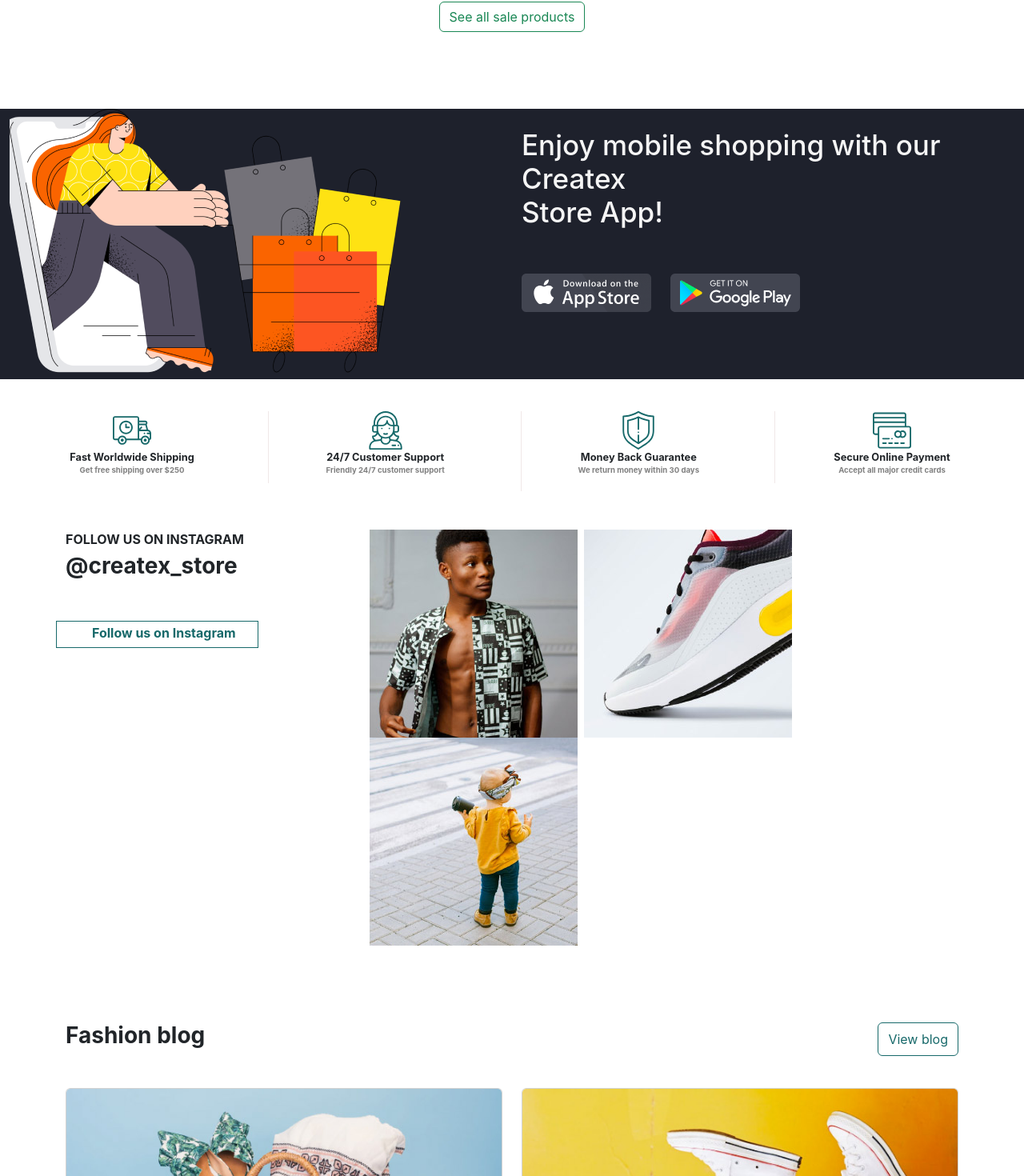
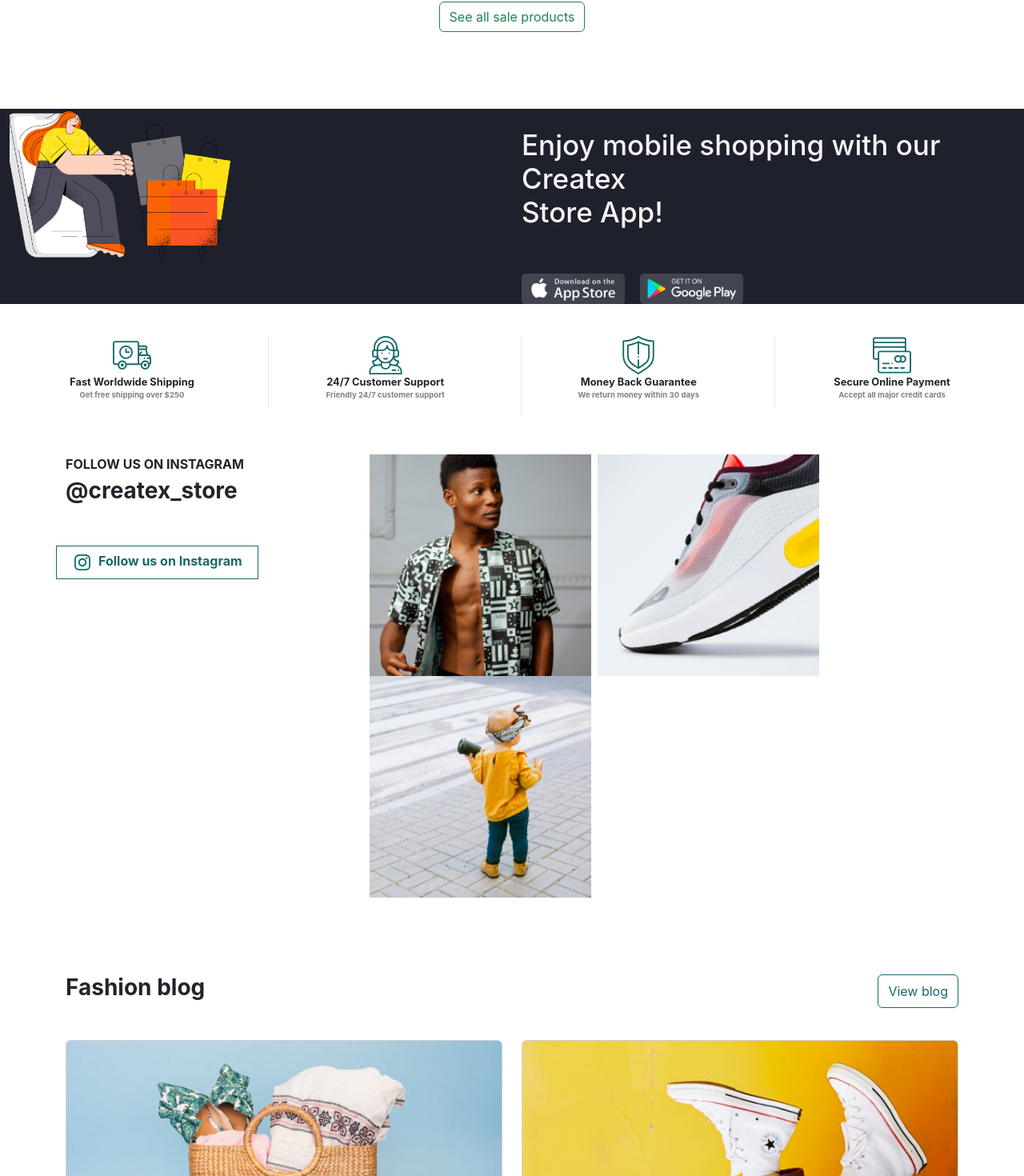
Before and after one commit to Rakshit21-git/Createx, a React (Create React App) app: page / in a window 1280 px wide. Shown: the part 4476-5946 px from the top of the page at 80% size. Built offline with nearby package versions, Linux system fonts and the light colour scheme.

Commit message:
modified

```diff
--- a/src/components/Brands/Brands.jsx
+++ b/src/components/Brands/Brands.jsx
@@ -3,7 +3,7 @@ import React from 'react';
 const Brands = () => {
     return (
         <>
-            <div className="container mt-5">
+            <div className="container mt-5 mb-5">
                 <div className="row">
                     <div className="col-6 col-md-4 col-lg-2 col-xl-2">
                         <img className='images' src="./Assests/Images/brandlogo1.png" alt="not available" />
--- a/src/components/Enjoy/Enjoy.jsx
+++ b/src/components/Enjoy/Enjoy.jsx
@@ -8,11 +8,11 @@ import './Enjoy.css'
         <div className='row enjoy d-flex'>
 
           <div className='col-lg-6 mb-2'>
-            <img src="./Assests/Images/lampu_sa_rakshit.png" alt="not " />
+            <img src="./Assests/Images/lampu_sa_rakshit.png" alt="not " className='img-fluid' />
           </div>
           <div className='col-lg-6 mt-4 '>
             <h1 className='enjoyh1'>Enjoy mobile shopping with our Createx <br /> Store App!</h1>
-            <img src="./Assests/Images/buttons.png" alt="not available" className='mt-5' />
+            <img src="./Assests/Images/buttons.png" alt="not available" className='mt-5 img-fluid' />
           </div>
         </div>
 
--- a/src/components/FashionBlog/FashionBlog.jsx
+++ b/src/components/FashionBlog/FashionBlog.jsx
@@ -12,7 +12,7 @@ const FashionBlog = () => {
                     </div>
                 </div>
                 <div className="row row-cols-1 row-cols-md-2 g-4 mt-3">
-                    <div className="col-6">
+                    <div className="col-sm-12 col-lg-6">
                         <div className="card h-100">
                             <img src="./Assests/Images/blog1.jpg" className="card-img-top" alt="..." />
                             <div className="card-body">
@@ -22,7 +22,7 @@ const FashionBlog = () => {
                             </div>
                         </div>
                     </div>
-                    <div className="col-6">
+                    <div className="col-sm-12 col-lg-6">
                         <div className="card h-100">
                             <img src="./Assests/Images/Blog2.png" className="card-img-top" alt="..." />
                             <div className="card-body">
--- a/src/components/Instagram/Instagram.css
+++ b/src/components/Instagram/Instagram.css
@@ -1,45 +1,3 @@
-/* @media (min-width:319px) and  (max-width:425px) {
-    .ClassThird {
-        margin-bottom: 50px;
-        text-align: center;
-    }
-
-    .FlexClass {
-        display: flex;
-        justify-content: center;
-    }
-
-    .ClassThird {
-        text-align: center;
-    }
-
-    .img-fluid {
-        margin-bottom: 20px;
-        display: flex;
-        justify-content: center;
-        margin-right: 0 !important;
-    }
-}
-
-@media (min-width:426px) and (max-width:768px) {
-    .ClassThird {
-        margin-bottom: 50px;
-    }
-
-    .FlexClass {
-        display: flex;
-        justify-content: center;
-
-    }
-
-    .img-fluid {
-        margin-bottom: 20px;
-        display: flex;
-        justify-content: center;
-        margin-right: 0 !important;
-    }
-} */
-
 @media (min-width:319px) and  (max-width:425px) {
     .FlexClass {
         display: flex;
@@ -53,8 +11,43 @@
 
     .img-fluid {
         margin-bottom: 20px;
+        margin-right: auto;
+        margin-left: auto;
+        /* display: flex;
+        justify-content: center;
+        align-items: center; */
+        /* margin-right: 0 !important; */
+    }
+}
+
+@media (min-width:426px) and (max-width:768px) {
+    .ClassThird {
+        margin-bottom: 50px;
+    }
+
+    .FlexClass {
         display: flex;
         justify-content: center;
+    }
+
+    .img-fluid {
+        margin-bottom: 20px;
+        /* display: flex;
+        justify-content: center; */
         margin-right: 0 !important;
+        /* width: 100%!important; */
+        height: auto!important;
     }
 }
+@media (min-width:769px) and (max-width:1199px) {
+    .img-fluid {
+        width: 237px;
+    }
+
+}
+@media (min-width:1200px) {
+    .img-fluid {
+        width: 277px;
+    }
+
+}
--- a/src/components/Instagram/Instagram.jsx
+++ b/src/components/Instagram/Instagram.jsx
@@ -14,17 +14,20 @@ const Instagram = () => {
                             <div className="col-12 fw-bold fs-3 FlexClass">
                                 @createx_store
                             </div>
-                            <div className="col-8 mt-5 ClassThird FlexClass" style={{ border: "1px solid #17696A" }}>
+                        </div>
+                        <div className="row">
+                            <div className="col-md-12 col-lg-8 mt-5 ClassThird FlexClass" style={{ border: "1px solid #17696A" }}>
                                 <img className='p-2 ' src="./Assests/Images/Instagram.svg" alt="Not Available" />
                                 <span style={{ color: "#17696A" }}>Follow us on Instagram</span>
                             </div>
                         </div>
                     </div>
                     <div className="col-sm-12 col-lg-8 mb-5">
-                        <img className='me-2 img-fluid' src="./Assests/Images/image1.png" alt="Not Available" />
-                        <img className='me-2 img-fluid' src="./Assests/Images/image2.png" alt="Not Available" />
-                        <img className='me-2 img-fluid' src="./Assests/Images/image3.png" alt="Not Available" />
+                        <img className='me-lg-2 img-fluid col-sm-4 col-12' src="./Assests/Images/image1.png" alt="Not Available" />
+                        <img className='me-lg-2 img-fluid col-sm-4 col-12' src="./Assests/Images/image2.png" alt="Not Available" />
+                        <img className='me-lg-2 img-fluid col-sm-4 col-12' src="./Assests/Images/image3.png" alt="Not Available" />
                     </div>
+
                 </div>
             </div>
         </>
```
Also changed, not shown: public/Assests/Images/Instagram.svg.
